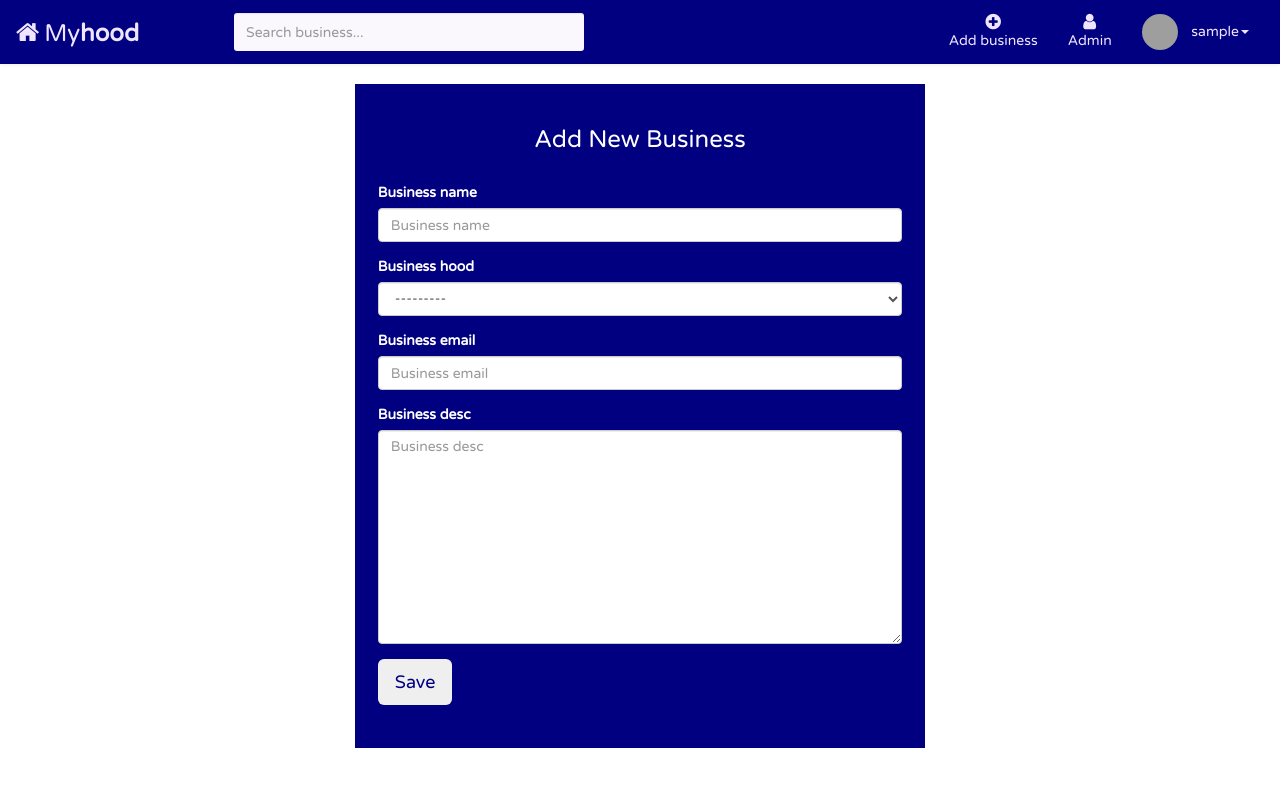
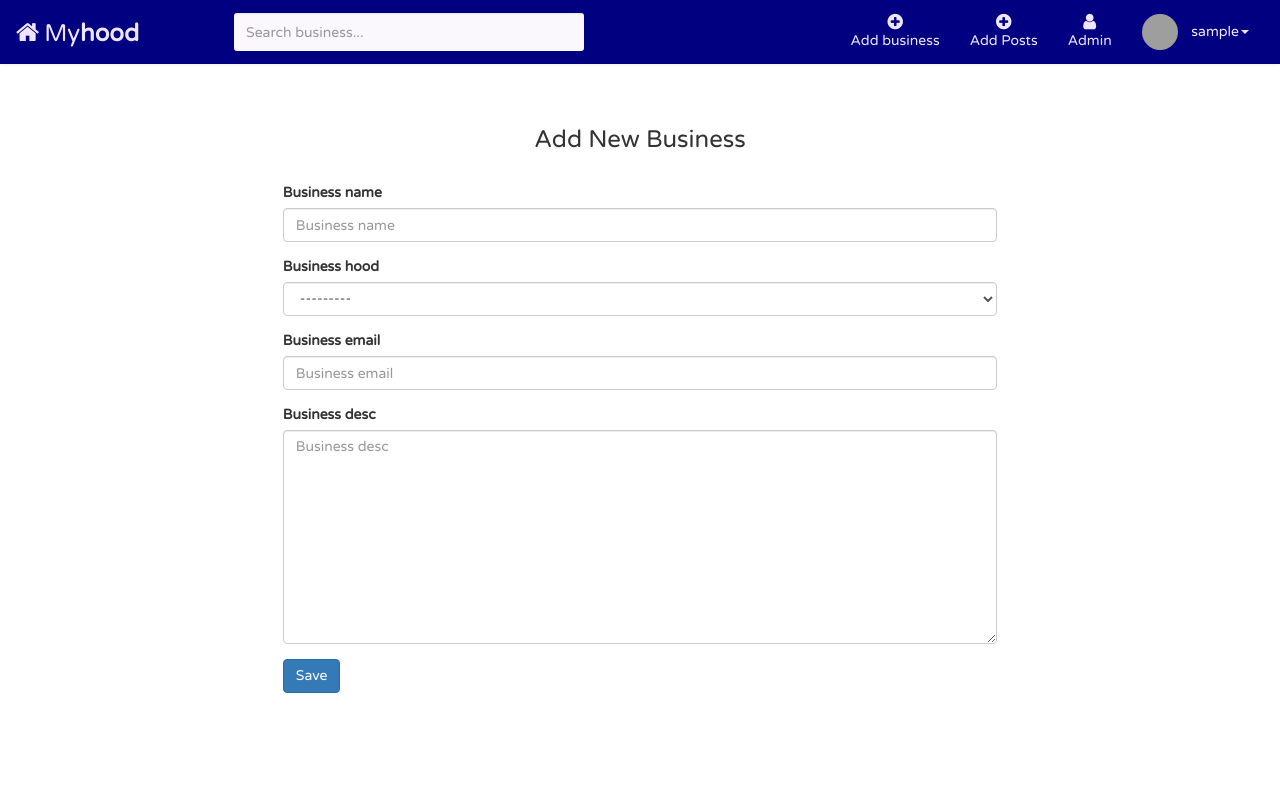
Before and after one commit to jLuseno161/Neighborhood-Watch, a Django app: page /new_business/ in a window 1280 px wide. Shown: the top 787 px of the page. Run offline with Django 3.2, Linux system fonts and the light colour scheme; the visitor is signed in with stand-in values (Sample User, id 1); data that the repository does not hold is empty; some libraries are stand-ins or nearby versions; grey boxes are pictures that could not be loaded.

Commit message:
create new posts

```diff
--- a/hood/templates/navbar.html
+++ b/hood/templates/navbar.html
@@ -271,6 +271,7 @@
             </form>
             <ul class="nav navbar-nav navbar-right">
                 <li><a href="{%url 'new_business'%}"><i class="fa fa-plus-circle"></i><span>Add business</span></a></li>
+                <li><a href="{%url 'post'%}"><i class="fa fa-plus-circle"></i><span>Add Posts</span></a></li>
                 <li><a href="/admin"><i class="fa fa-user"></i><span>Admin</span></a></li>
                 <li class="dropdown">
                     <a href="#" data-toggle="dropdown" class="dropdown-toggle user-action">
--- a/hood/templates/new_business.html
+++ b/hood/templates/new_business.html
@@ -3,19 +3,20 @@
 {%block content%}
 <div>
     <div class="container">
-        <div class="col-md-3"></div>
-        <div class="col-sm-12 col-lg-6 m-auto card" style="background-color: navy; padding: 2%;">
-            <h3 class="text-center" style="color:white;">Add New Business</h3>
+        <div class="col-md-2"></div>
+        <div class="col-sm-12 col-lg-8 m-auto card" style="padding: 2%;">
+            <h3 class="text-center">Add New Business</h3>
 
-            <form action="" method="post" enctype="multipart/form-data" style="color:white">
+            <form action="" method="post" enctype="multipart/form-data">
                 <br>
                 {%csrf_token%}
 
                 {% bootstrap_form form%}
-                <input type="submit" class="btn default-color btn-lg btn-center" style="color:navy" value="Save">
+                <input type="submit" class="btn btn-md btn-primary" value="Save"><br><br>
+
                 <br><br>
             </form>
         </div>
-        <div class="col-md-3"></div>    </div>
+        <div class="col-md-2"></div>    </div>
 </div>
 {% endblock %}
--- a/hood/urls.py
+++ b/hood/urls.py
@@ -13,6 +13,9 @@ urlpatterns = [
     path('update/<id>', views.update_profile, name='update_profile'),
     path('hood_info/(?P<id>\d+)', views.view_hood, name='view_hood'),
     path('new_business/', views.new_business, name='new_business'),
+    path('new_post', views.new_post, name='post'),
+
+
     # path('business_info/(?P<id>\d+)', views.view_biz, name='view_biz'),
 
 
--- a/hood/views.py
+++ b/hood/views.py
@@ -122,7 +122,7 @@ def search(request):
     return render(request, 'search.html', {'message': message})
 
 @login_required(login_url='/accounts/login/')
-def post(request):
+def new_post(request):
     current_user = request.user
     if request.method == 'POST':
         form = PostForm(request.POST, request.FILES)
@@ -136,4 +136,4 @@ def post(request):
 
     else:
         form = PostForm()
-    return render(request, 'view_hood.html', {"form": form})
+    return render(request, 'new_post.html', {"form": form})
```
Also changed, not shown: hood/templates/new_post.html (+20 -0 lines).
